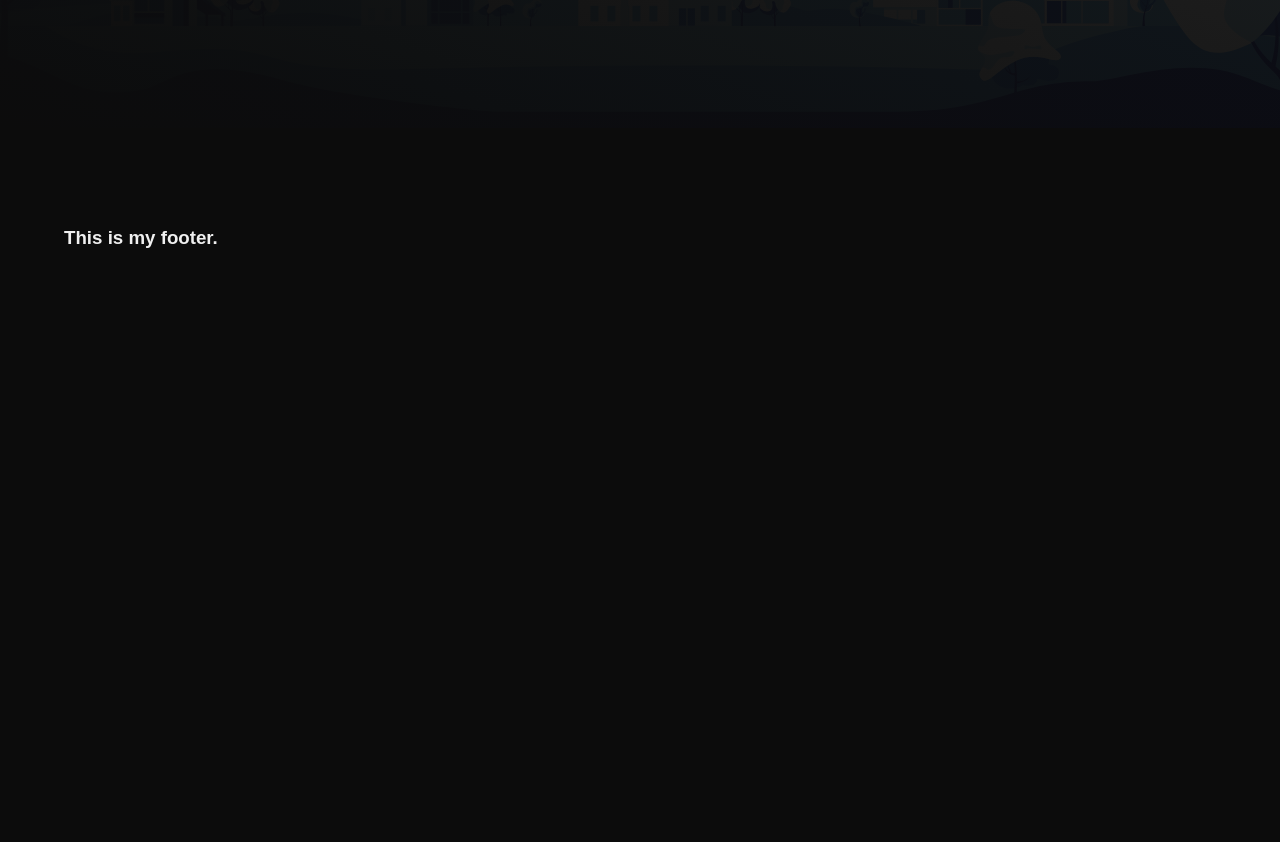
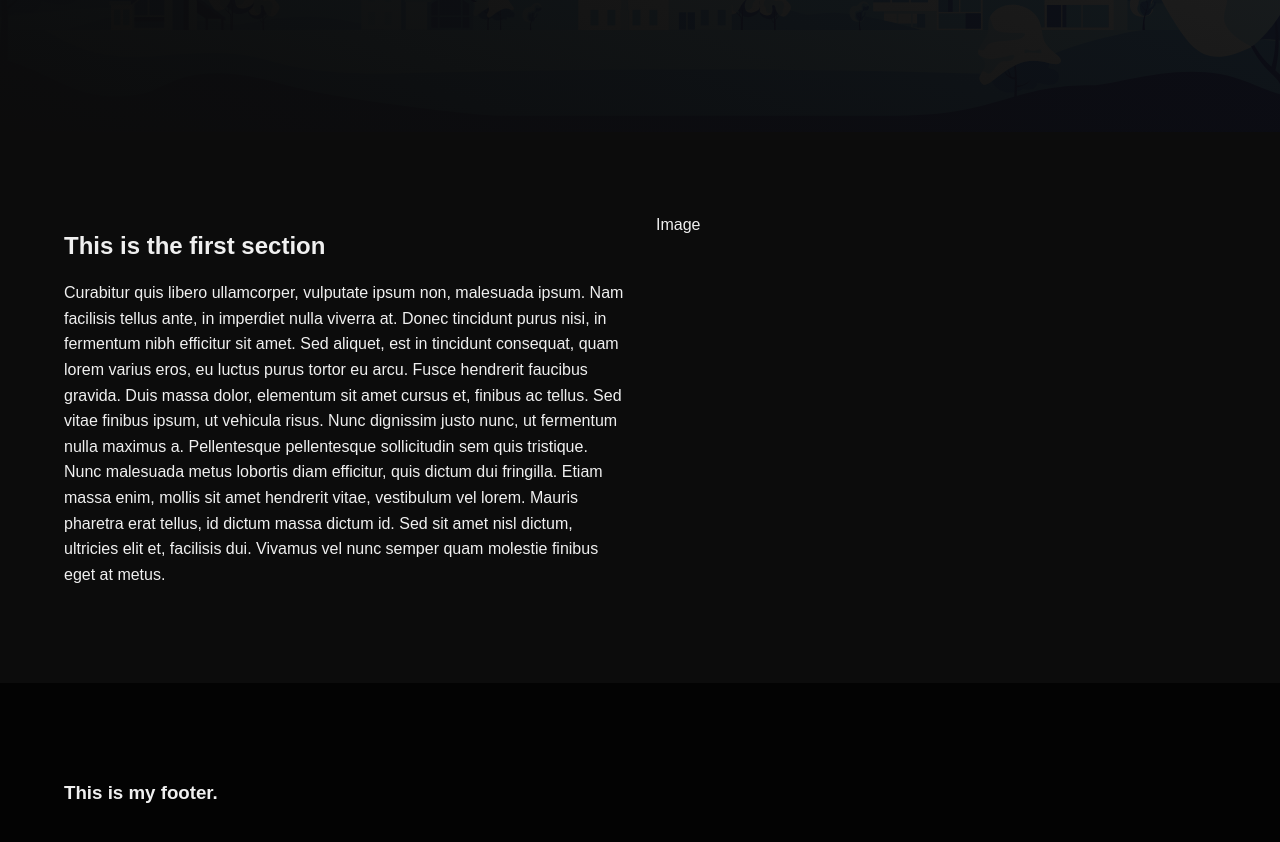
Before and after one commit to B-O-V-I-C-E/next.js_test, a Next.js app: page / in a window 1280 px wide. Shown: the part 640-1482 px from the top of the page. Before the commit the page ends 987 px from the top, so only its background shows below. Built offline with nearby package versions, Linux system fonts and the light colour scheme.

Commit message:
Paragraph Update

```diff
--- a/comps/Navbar.js
+++ b/comps/Navbar.js
@@ -10,6 +10,7 @@ const Navbar = () => {
             <div className="menu_links">
                 <Link href="/"><a>Home</a></Link>
                 <Link href="/about"><a>About</a></Link>
+                <Link href="/services"><a>Services</a></Link>
                 <Link href="/contact"><a>Conact</a></Link>
             </div>
         </nav>
--- a/pages/index.js
+++ b/pages/index.js
@@ -3,6 +3,7 @@ import styles from "../styles/Home.module.css";
 
 export default function Home() {
   return (
+    <>
     <div className={[styles.hero, "section"].join(" ")}>
       <div className="row">
         <div className="col">
@@ -10,5 +11,25 @@ export default function Home() {
         </div>
       </div>
     </div>
+
+    <div className="section">
+        <div className="row">
+          <div className="col">
+            <h2>This is the first section</h2>
+            <p> Curabitur quis libero ullamcorper, vulputate ipsum non, malesuada ipsum. Nam facilisis tellus ante, in imperdiet nulla viverra at.
+              Donec tincidunt purus nisi, in fermentum nibh efficitur sit amet. Sed aliquet, est in tincidunt consequat, quam lorem varius eros, eu
+              luctus purus tortor eu arcu. Fusce hendrerit faucibus gravida. Duis massa dolor, elementum sit amet cursus et, finibus ac tellus. Sed
+              vitae finibus ipsum, ut vehicula risus. Nunc dignissim justo nunc, ut fermentum nulla maximus a. Pellentesque pellentesque sollicitudin sem
+              quis tristique. Nunc malesuada metus lobortis diam efficitur, quis dictum dui fringilla. Etiam massa enim, mollis sit amet hendrerit vitae,
+              vestibulum vel lorem. Mauris pharetra erat tellus, id dictum massa dictum id. Sed sit amet nisl dictum, ultricies elit et, facilisis dui.
+              Vivamus vel nunc semper quam molestie finibus eget at metus. </p>
+          </div>
+
+          <div className="col">
+            Image
+          </div>
+        </div>
+    </div>
+    </>
   )
 }
--- a/styles/globals.css
+++ b/styles/globals.css
@@ -5,6 +5,11 @@ html, body {
   background-color: #0c0c0c;
   font-family: Arial, Helvetica, sans-serif;
   color: #f0f0f0;
+  line-height: 1.6;
+}
+
+h1, h2, h3, h4, h5, h6 {
+  line-height: 1.2;
 }
 
 a {
@@ -29,11 +34,13 @@ a {
 }
 
 .col {
-  flex-grow: 1;
+  flex: 1;
+  margin-right: 16px;
 }
 
 .col + .col {
-  margin-left: 5%;
+  margin-left: 16px;
+  margin-right: 0;
 }
 
 /* Header */
@@ -68,3 +75,8 @@ a {
   height: 20px;
   background-color: #f0f0f030;
 }
+
+/* Footer */
+footer {
+  background-color: #030303;
+}
```
